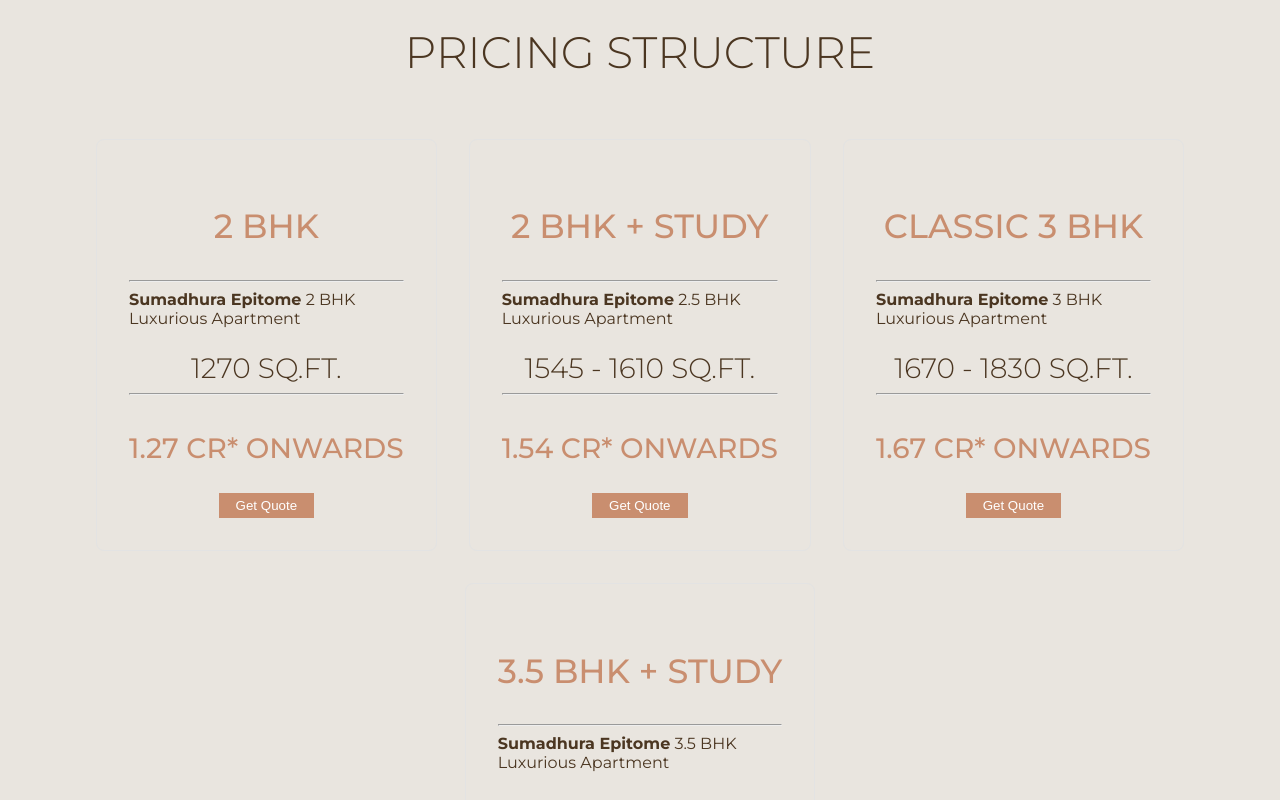
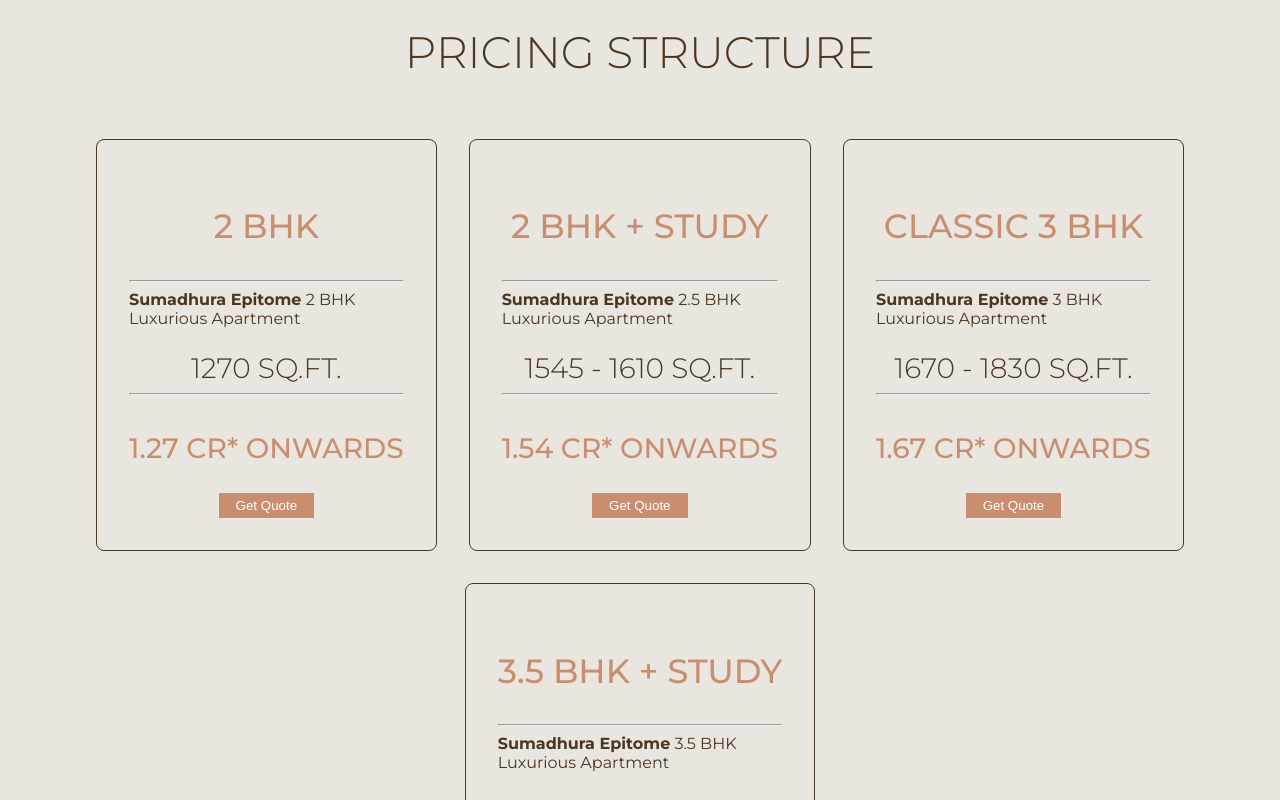
Before and after one commit to bharathsampangi/epitome, a Next.js app: page / in a window 1280 px wide. Shown: the part 3340-4140 px from the top of the page. Built offline with nearby package versions, Linux system fonts and the light colour scheme.

Commit message:
color change

```diff
--- a/components/Pricing/styles/PriceBox.module.css
+++ b/components/Pricing/styles/PriceBox.module.css
@@ -1,6 +1,6 @@
 .box {
     padding: 2rem;
-    border: 1px solid #e3e3e3;
+    border: 1px solid #4B3621;
     border-radius: 8px;
     margin: 1rem;
     min-width: max-content;
--- a/components/footer/styles/Footer.module.css
+++ b/components/footer/styles/Footer.module.css
@@ -41,7 +41,7 @@
     border: 1px solid var(--primary-color);
     padding: .5rem 2rem;
     display: block;
-    color: #333;
+    color: #eae6df;
     margin-top: 2rem;
 }
 
@@ -52,7 +52,7 @@
 
 .line {
     padding-top: 2rem;
-    border-bottom: 1px solid #333;
+    border-bottom: 1px solid #eae6df;
 }
 
 .link {
```
